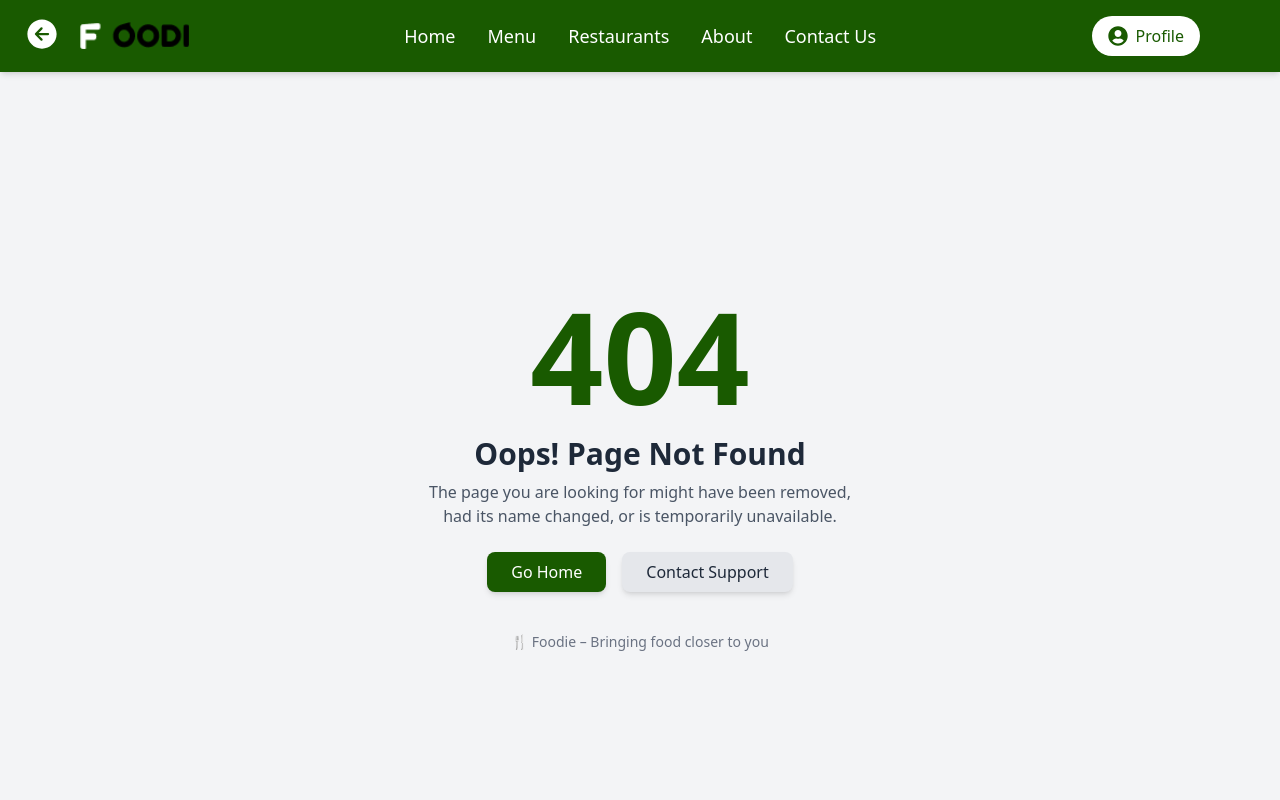
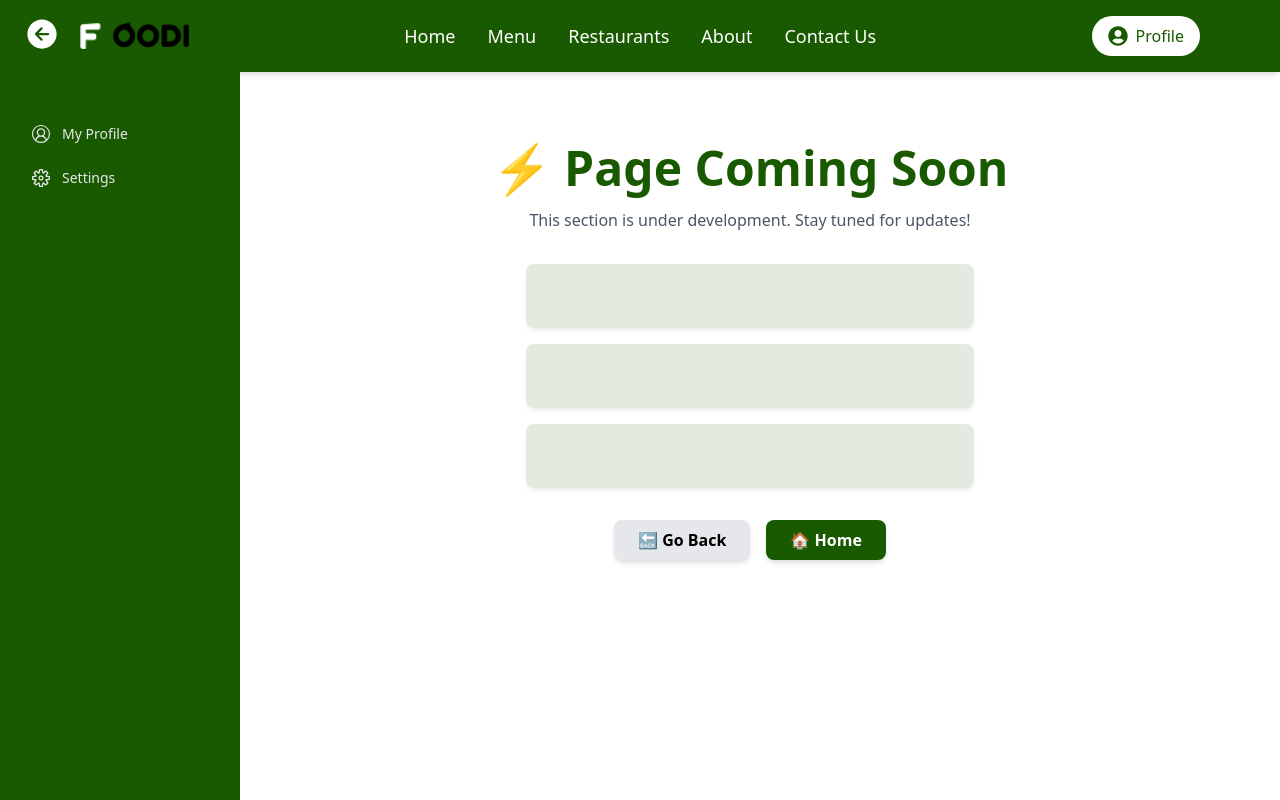
Before and after one commit to krishnagupta110094/Foodie, a React (Vite) app: page /dashboard/admin/stats in a window 1280 px wide. Shown: the top 800 px of the page. Built offline with nearby package versions, Linux system fonts and the light colour scheme; sample sign-in values are in the browser's storage.

Commit message:
add coming soon page

```diff
--- a/src/App.jsx
+++ b/src/App.jsx
@@ -36,6 +36,7 @@ import ContactUs from "./pages/ContactUs";
 import CreateCategory from "./pages/admin/CreateCategory";
 import ManageCategory from "./pages/admin/ManageCategory";
 import EditCategory from "./pages/admin/EditCategory";
+import ComingSoon from "./pages/admin/ComingSoon";
 
 const App = () => {
   return (
@@ -113,6 +114,14 @@ const App = () => {
           <Route path="/dashboard/admin/create-category" element={<CreateCategory/>} />
           <Route path="/dashboard/admin/manage-category" element={<ManageCategory/>} />
           <Route path="/dashboard/admin/edit-category/:categoryId" element={<EditCategory/>} />
+          <Route path="/dashboard/admin/stats" element={<ComingSoon/>} />
+          <Route path="/dashboard/admin/manage-restaurants" element={<ComingSoon/>} />
+          <Route path="/dashboard/admin/manage-customers" element={<ComingSoon/>} />
+          <Route path="/dashboard/admin/manage-delivery-boys" element={<ComingSoon/>} />
+          <Route path="/dashboard/admin/manage-dishes" element={<ComingSoon/>} />
+
+
+
         </Route>
 
         {/* Error Page */}
--- /dev/null
+++ b/src/pages/admin/ComingSoon.jsx
@@ -0,0 +1,70 @@
+import React, { useState, useEffect } from "react";
+
+const ComingSoon = ({ title = "Page", message }) => {
+  const [loading, setLoading] = useState(true);
+
+  useEffect(() => {
+    const timer = setTimeout(() => setLoading(false), 1000);
+    return () => clearTimeout(timer);
+  }, []);
+
+  if (loading) {
+    return (
+      <div className="flex flex-col items-center justify-center min-h-[70vh] space-y-4">
+        <div
+          className="w-16 h-16 border-4 rounded-full animate-spin"
+          style={{
+            borderTopColor: "#195a00",
+            borderRightColor: "transparent",
+            borderBottomColor: "#195a00",
+            borderLeftColor: "transparent",
+          }}
+        ></div>
+        <p className="text-lg font-medium text-gray-700">
+          Loading {title}...
+        </p>
+      </div>
+    );
+  }
+
+  return (
+    <div className="flex flex-col items-center justify-center min-h-[70vh] text-center px-4">
+      <h1 className="text-5xl font-extrabold mb-4" style={{ color: "#195a00" }}>
+        ⚡ {title} Coming Soon
+      </h1>
+      <p className="text-gray-600 max-w-md mb-8">
+        {message || "This section is under development. Stay tuned for updates!"}
+      </p>
+
+      {/* Animated placeholders */}
+      <div className="flex flex-col space-y-4 w-full max-w-md">
+        {[1, 2, 3].map((i) => (
+          <div
+            key={i}
+            className="h-16 rounded-lg shadow-md animate-pulse"
+            style={{ backgroundColor: "#195a0033" }}
+          ></div>
+        ))}
+      </div>
+
+      {/* Action Buttons */}
+      <div className="flex gap-4 mt-8">
+        <button
+          onClick={() => window.history.back()}
+          className="px-6 py-2 font-semibold rounded-lg shadow-md text-black bg-gray-200 hover:bg-gray-300 transition-all"
+        >
+          🔙 Go Back
+        </button>
+        <button
+          onClick={() => window.location.href = "/"}
+          className="px-6 py-2 font-semibold rounded-lg shadow-md text-white"
+          style={{ backgroundColor: "#195a00" }}
+        >
+          🏠 Home
+        </button>
+      </div>
+    </div>
+  );
+};
+
+export default ComingSoon;
```
